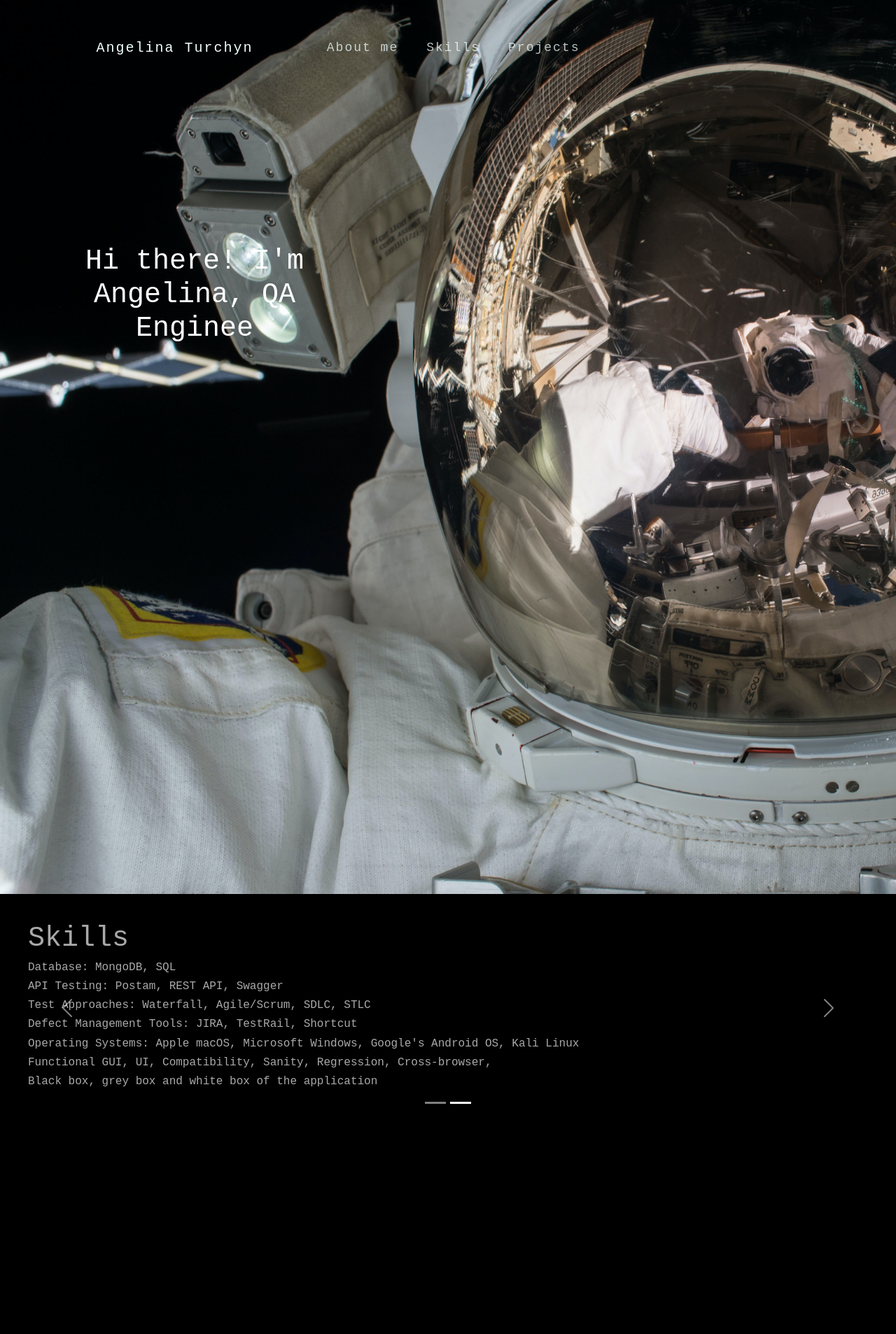
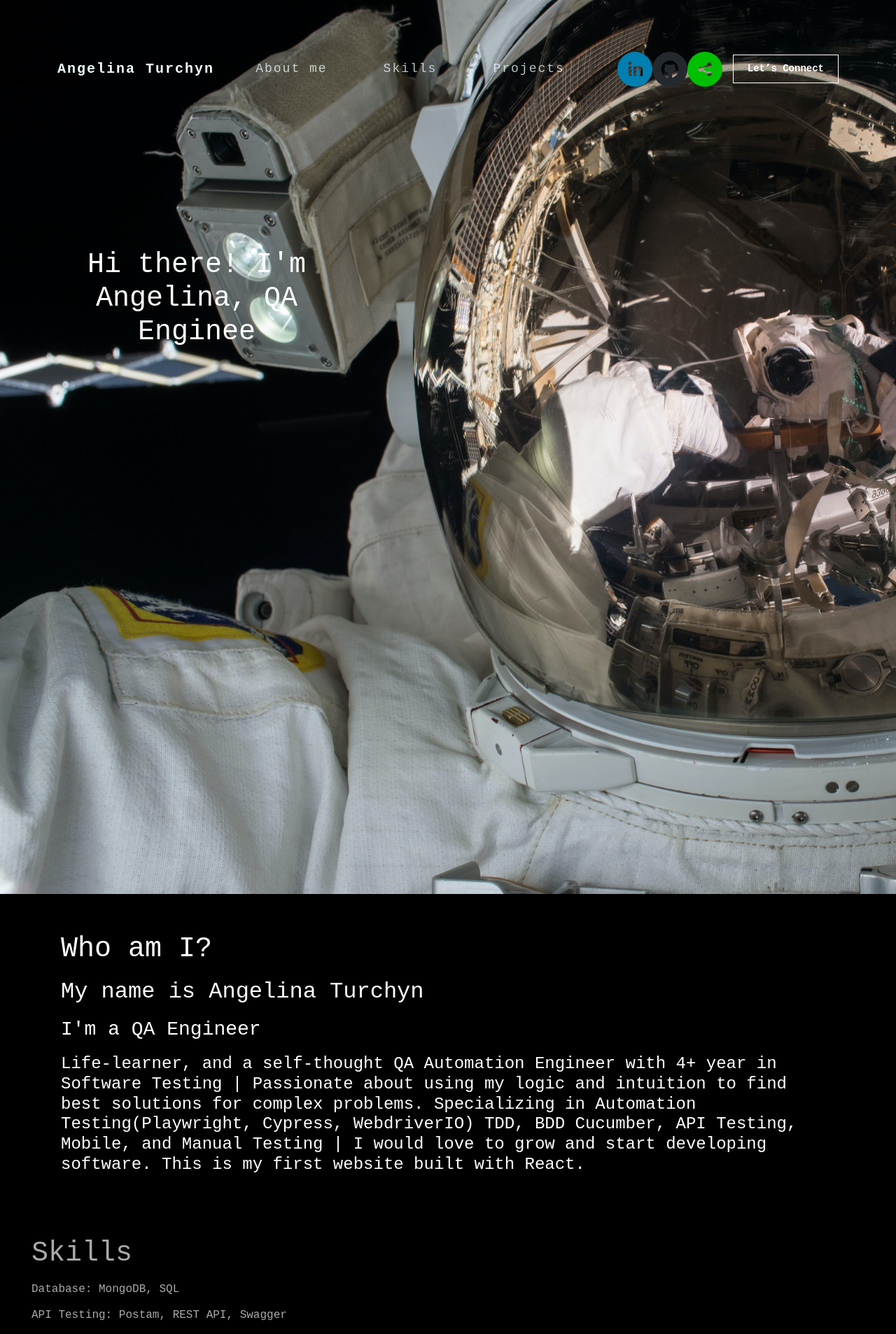
Before and after one commit to angelinaturchyn/react-portfolioproject, a React (Create React App) app: page / in a window 1280 px wide. Shown: the top 1907 px of the page at 70% size. Before the commit the page ends 1604 px from the top, so only its background shows below. Built offline with nearby package versions, Linux system fonts and the light colour scheme; the HTML template or start-up script is replaced by a standard one.

Commit message:
added about me section

```diff
--- a/src/App.css
+++ b/src/App.css
@@ -29,10 +29,10 @@ body {
 
 }
 nav.navbar {
-  padding: 25px ;
+  padding: 20px ;
   position: absolute;
   width: 100%;
-  top: 0;
+  top: 10px;
   z-index: 9999;
   transition:  0.32s ease-in-out;
 }
@@ -40,19 +40,20 @@ nav.navbar {
 
 
 nav.navbar a.navbar-brand {
-  width: 30%;
-  font-weight: 500;
+  width: 20%;
+  font-weight: 700;
   color: azure !important;
   letter-spacing: 2px;
   opacity: 1;
-  margin-right: 30px;
+  margin-right: 20px;
+  position: inherit;
 }
 
 nav.navbar .navbar-nav .navbar-link.navbar-link {
   font-weight: 400;
   color: azure !important;
   letter-spacing: 2px;
-  padding: 20px;
+  padding: 40px;
   font-size: 18px;
   opacity: 0.75;
   text-decoration: none;
@@ -61,13 +62,14 @@ nav.navbar .navbar-nav .navbar-link.navbar-link {
 nav.navbar .navbar-nav a.nav-link.navbar-link:hover ,
 nav.navbar .navbar-nav a.nav-link.navbar-link.active a.navbar-brand  {
   opacity: 1;
+
 }
 
 .navbar-text button {
   font-weight: 700;
   color: #fff;
   border: 1px solid #fff;
-  padding: 18px 34px;
+  padding: 9px 20px;
   font-size: 14px;
   margin-left: 15px;
   position: relative;
@@ -80,7 +82,7 @@ nav.navbar .navbar-nav a.nav-link.navbar-link.active a.navbar-brand  {
 
 h1, h2, h3, h4, h5, h6, p {
   margin-top: 300px;
-  padding: 0;
+  padding: 5px;
   line-height: normal;
   font-size: 14px;
 
@@ -114,10 +116,6 @@ img {
   height: auto;
 }
 
-.App-logo {
-  height: 40vmin;
-  pointer-events: none;
-}
 
 @media (prefers-reduced-motion: no-preference) {
   .App-logo {
@@ -131,7 +129,7 @@ img {
   display: flex;
   flex-direction: column;
   align-items: center;
-  justify-content: center;
+  justify-content: inherit;
   font-size: calc(10px + 2vmin);
   color: white !important;
 }
@@ -150,7 +148,7 @@ img {
 }
 
 .container {
-  padding: 10px;
+  padding: 15px;
   position: relative ;
   text-align: center;
   color: white;
@@ -174,3 +172,10 @@ img {
   text-align: left;
   padding: 40px;
 }
+
+.aboutme {
+  text-align: left;
+  padding: 30px;
+  margin-top: 20px;
+
+}
--- a/src/App.js
+++ b/src/App.js
@@ -3,6 +3,7 @@ import 'bootstrap/dist/css/bootstrap.min.css';
 import {NavBar} from "./components/navBar";
 import {Banner} from "./components/banner";
 import {Skills} from "./components/skills";
+import {AboutMe} from "./components/aboutMe";
 
 
 function App() {
@@ -10,7 +11,8 @@ function App() {
     <div className="App">
       <NavBar/>
         <Banner/>
-        <Skills />
+        <AboutMe/>
+         <Skills />
     </div>
   );
 }
--- /dev/null
+++ b/src/components/aboutMe.js
@@ -0,0 +1,22 @@
+import { Link } from 'react-scroll'
+import {useState} from "react";
+import {Container} from "react-bootstrap";
+
+export const AboutMe = () => {
+
+    const [activeLink] = useState('home');
+    const [click, setClick] = useState(false)
+
+    return (
+        <Container className={'aboutme'} id="aboutme">
+            <h1>Who am I?</h1>
+            <h2>My name is Angelina Turchyn </h2>
+            <h3>I'm a QA Engineer</h3>
+            <h4>Life-learner, and a self-thought QA Automation Engineer with 4+ year in Software Testing |
+                Passionate about using my logic and intuition to find best solutions for complex problems. Specializing in Automation Testing(Playwright, Cypress, WebdriverIO)
+                TDD, BDD Cucumber, API Testing, Mobile, and Manual Testing |
+                I would love to grow and start developing software. This is my first website built with React.
+            </h4>
+        </Container>
+    )
+}
--- a/src/components/banner.js
+++ b/src/components/banner.js
@@ -51,7 +51,6 @@ export const Banner = () => {
                     <div className="top-left" >
                         <Col xs={12} md={6} xl={7}>
                         <h1>{`Hi there! I'm Angelina,`} <span className="txt-rotate"  data-rotate='[ " QA Engineer", "QA Engineer", "UI/UX Designer" ]'><span className="wrap">{text}</span></span></h1>
-                        {/*<h2>I'm a self-taught, life-learner QA Engineer that's always open to new opportunities. </h2>*/}
                         </Col>
                     </div>
         </section>
--- a/src/components/navBar.js
+++ b/src/components/navBar.js
@@ -1,24 +1,17 @@
 import { Navbar, Nav, Container } from "react-bootstrap";
-import {useEffect, useState} from "react";
+import {useState} from "react";
 import { SocialIcon } from 'react-social-icons';
-import { HashLink } from 'react-router-hash-link';
-import {BrowserRouter as Router} from "react-router-dom";
-import * as Scroll from 'react-scroll';
-import { Link, animateScroll as scroll, scrollSpy, scroller } from 'react-scroll'
+import { Link } from 'react-scroll'
 
 
 
 export const NavBar = () => {
 
-    const [activeLink, setActiveLink] = useState('home');
-    const [scrolled, seScrolled] = useState(false)
+    const [activeLink] = useState('home');
     const [click, setClick] = useState(false)
 
     const closeMenu = () => setClick(false)
-
-
-
-    return (
+       return (
         <Navbar expand="lg" >
             <Container>
             <Navbar.Brand  href="home">Angelina Turchyn</Navbar.Brand>
@@ -29,39 +22,14 @@ export const NavBar = () => {
                         <Link className={activeLink === "aboutme" ? "active navbar-link" : "navbar-link"} to="skills" spy={true} smooth={true} offset={50} duration={500} onClick={closeMenu}>Skills </Link>
                         <Link className={activeLink === "aboutme" ? "active navbar-link" : "navbar-link"} to="/" spy={true} smooth={true} offset={50} duration={500} onClick={closeMenu}>Projects </Link>
                     </Nav>
-
+                    <SocialIcon url="https://linkedin.com/in/angelinaturchyn"/>
+                    <SocialIcon url="https://github.com/angelinaturchyn"/>
+                    <SocialIcon url="https://angelinaturchyn@gmail.com"/>
+                    <span className="navbar-text" >
+                    <button className="vvd"><span>Let’s Connect</span></button>
+                        </span>
                 </Navbar.Collapse>
                 </Container>
         </Navbar>
-
     );
 }
-
-
-
-
-
-
-
-
-// <Navbar expand="lg" className={scrolled ? "scrolled" : ""}>
-//     <Container>
-//         <Navbar.Brand  href="home">Angelina Turchyn</Navbar.Brand>
-//         <Navbar.Toggle aria-controls="basic-navbar-nav" />
-//         <Navbar.Collapse id="basic-navbar-nav">
-//             <Nav className="me-auto">
-//                 <Nav.Link  href="/aboutme" className={activeLink === "aboutme" ? "active navbar-link" : "navbar-link"} onClick={() => onUpdateLink('aboutme')}>About me</Nav.Link>
-//                 <Link  to="skills" spy={true} smooth={true} offset={50} duration={500} onClick={closeMenu}>Skills</Link>
-//                 <Nav.Link href="/projects" className={activeLink === "projects" ? "active navbar-link" : "navbar-link"} onClick={() => onUpdateLink('projects')}>Projects</Nav.Link>
-//             </Nav>
-//             <SocialIcon url="https://linkedin.com/in/angelinaturchyn"/>
-//             <SocialIcon url="https://github.com/angelinaturchyn"/>
-//             <SocialIcon url="https://angelinaturchyn@gmail.com"/>
-//             <span className="navbar-text" >
-//                         <HashLink to='#connect'>
-//                       <button className="vvd"><span>Let’s Connect</span></button>
-//                          </HashLink>
-//                           </span>
-//         </Navbar.Collapse>
-//     </Container>
-// </Navbar>
--- a/src/components/skills.js
+++ b/src/components/skills.js
@@ -2,11 +2,8 @@ import * as React from 'react';
 import {useRef, useState} from 'react';
 import Carousel from 'react-bootstrap/Carousel';
 
-
-
 export const Skills = () => {
     const [index, setIndex] = useState(0);
-
 
     const handleSelect = (selectedIndex, e) => {
         setIndex(selectedIndex);
```
